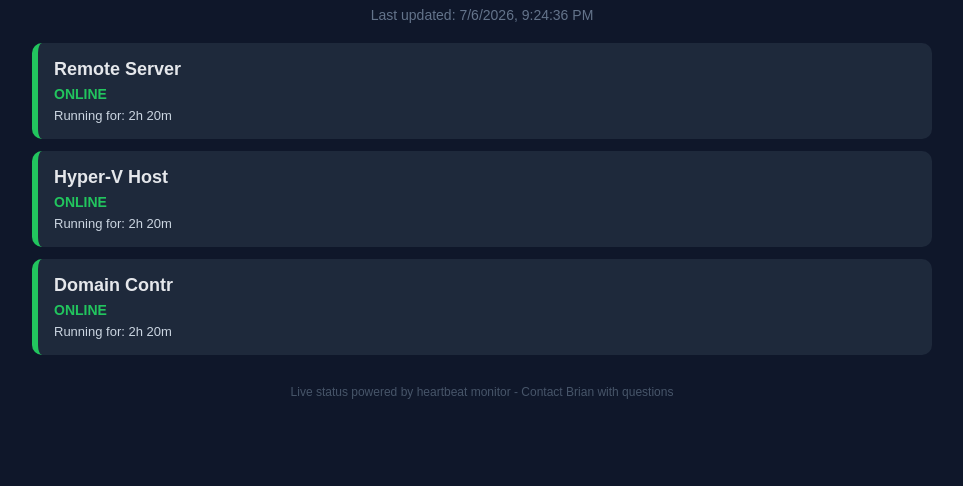
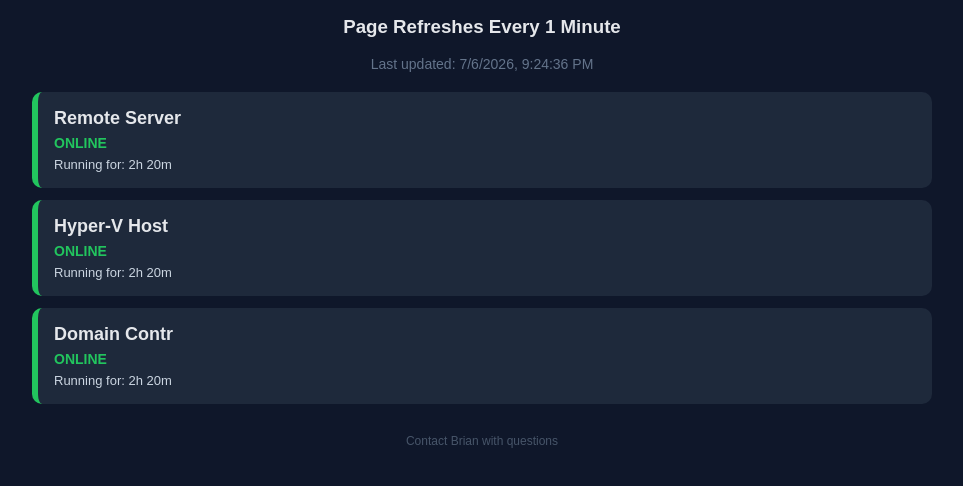
Before and after one commit to Freedom-Title/vm-status, a plain HTML site: page index.html in a window 1280 px wide. Shown: the part 88-574 px from the top of the page, without its empty margins (158-1121 px from the left). Drawn offline with Linux system fonts and the light colour scheme.

Commit message:
Add refresh interval message to header
Added a header indicating the page refresh interval.

```diff
--- a/index.html
+++ b/index.html
@@ -13,6 +13,7 @@
         <header class="header">
             <h1>Freedom Title</h1>
             <h2>VM Status Dashboard</h2>
+            <h3>Page Refreshes Every 1 Minute</h3>
 
             <div class="meta">
                 <span id="lastUpdated">Last updated: --</span>
@@ -24,7 +25,7 @@
         </main>
 
         <footer class="footer">
-            Live status powered by heartbeat monitor - Contact Brian with questions
+            Contact Brian with questions
         </footer>
 
     </div>
```
